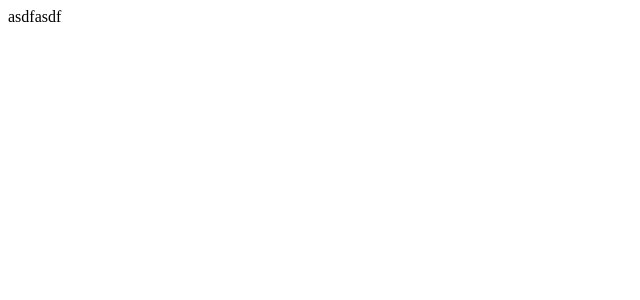
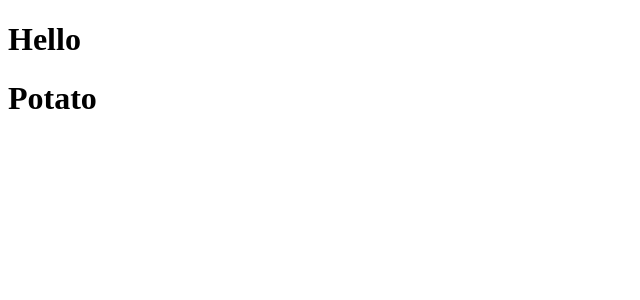
Before and after one commit to happyjy/movie_app_2019, a React (Create React App) app: page / in a window 1280 px wide. Shown: the top 300 px of the page, without its empty margins (0-640 px from the left). Built offline with nearby package versions, Linux system fonts and the light colour scheme.

Commit message:
#2.0 Creating your first React Component

```diff
--- a/src/App.js
+++ b/src/App.js
@@ -1,7 +1,13 @@
 import React from 'react';
+import Potato from './potato';
 
 function App() {
-  return <div className="App">asdfasdf</div>;
+  return (
+    <div className="App">
+      <h1>Hello</h1>
+      <Potato></Potato>
+    </div>
+  );
 }
 
 export default App;
--- /dev/null
+++ b/src/potato.js
@@ -0,0 +1,11 @@
+import React from 'react';
+
+function Potato() {
+  return (
+    <div>
+      <h1>Potato</h1>
+    </div>
+  );
+}
+
+export default Potato;
```
